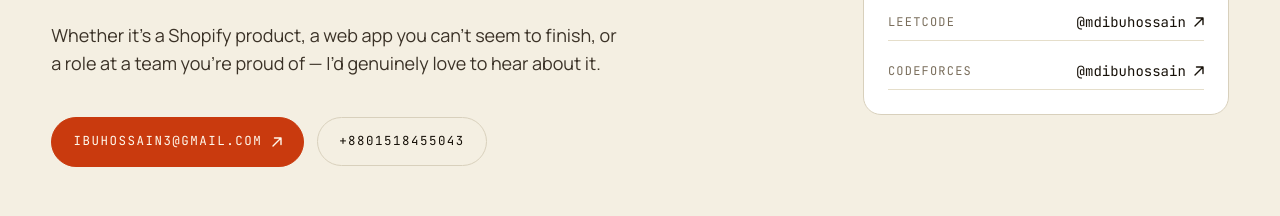
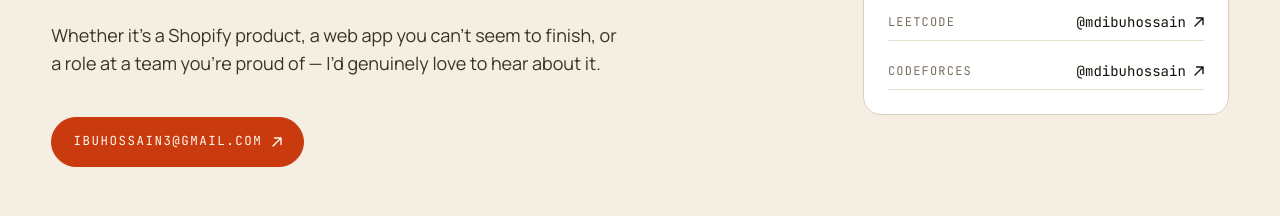
Before and after one commit to mdibuhossain/Portfolio_main, an Astro site: page / in a window 1280 px wide. Shown: the part 5447-5663 px from the top of the page. Built offline with nearby package versions, Linux system fonts and the light colour scheme; Astro itself is replaced by a stand-in of ours.

Commit message:
update: contact

```diff
--- a/src/components/sections/Contact.astro
+++ b/src/components/sections/Contact.astro
@@ -23,9 +23,9 @@ const cfg = site!.data;
             <path d="M1 9L9 1M9 1H2.5M9 1V7.5" stroke="currentColor" stroke-width="1.4" stroke-linecap="round" />
           </svg>
         </a>
-        <a class="btn-ghost" href={`tel:${cfg.phone.replace(/\s+/g, "")}`}>
+        <!-- <a class="btn-ghost" href={`tel:${cfg.phone.replace(/\s+/g, "")}`}>
           {cfg.phone}
-        </a>
+        </a> -->
       </div>
     </div>
 
```
